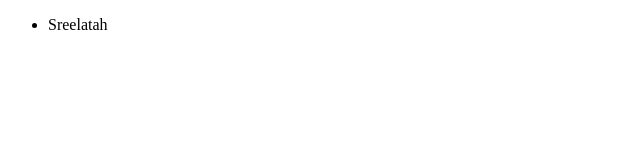
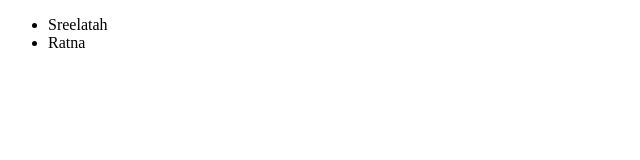
Before and after one commit to gaddesurendrakumar/newGitTest, a plain HTML site: page index2.html in a window 1280 px wide. Shown: the full height of the page, 0-640 px from the left. Drawn offline with Linux system fonts and the light colour scheme.

Commit message:
added new name

```diff
--- a/index2.html
+++ b/index2.html
@@ -8,6 +8,7 @@
 	<li>
 		Sreelatah
 	</li>
+	<li>Ratna</li>
 </ul>
 </body>
 </html>
```
